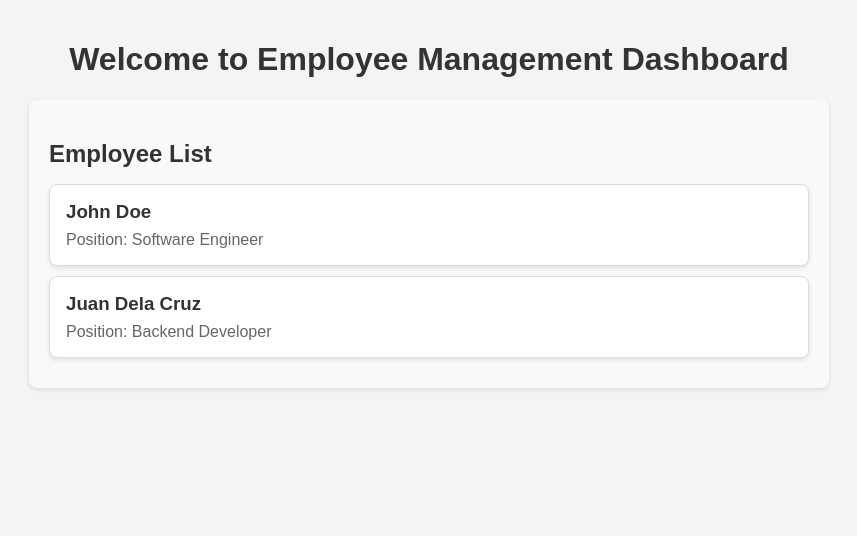
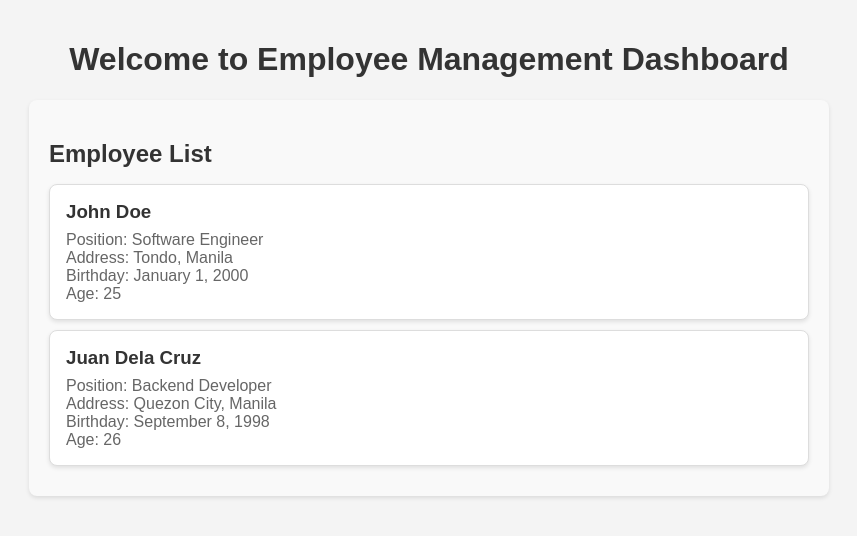
Before and after one commit to CharlotteJoyceDCB/employee-dashboard, a React (Vite) app: page / in a window 1280 px wide. Shown: the top 536 px of the page, without its empty margins (211-1068 px from the left). Built offline with nearby package versions, Linux system fonts and the light colour scheme; the HTML template or start-up script is replaced by a standard one.

Commit message:
Added address, birthday, and age to employee card details.

```diff
--- a/src/App.css
+++ /dev/null
@@ -1,6 +0,0 @@
-#root {
-  max-width: 1280px;
-  margin: 0 auto;
-  padding: 2rem;
-  text-align: center;
-}
--- a/src/App.jsx
+++ b/src/App.jsx
@@ -5,11 +5,17 @@ const App = () => {
   const [employees, setEmployees] = useState([
     { id: 1,
       name: 'John Doe',
-      position: 'Software Engineer'
+      position: 'Software Engineer',
+      address: 'Tondo, Manila',
+      birthday: 'January 1, 2000',
+      age: '25'
     },
     { id: 2,
       name: 'Juan Dela Cruz',
-      position: 'Backend Developer'
+      position: 'Backend Developer',
+      address: 'Quezon City, Manila',
+      birthday: 'September 8, 1998',
+      age: '26'
     },
   ]);
 
--- a/src/components/EmployeeCard.jsx
+++ b/src/components/EmployeeCard.jsx
@@ -5,6 +5,9 @@ const EmployeeCard = ({ employee }) => {
     <div className="employee-card">
       <h3>{employee.name}</h3>
       <p>Position: {employee.position}</p>
+      <p>Address: {employee.address}</p>
+      <p>Birthday: {employee.birthday}</p>
+      <p>Age: {employee.age}</p>
     </div>
   );
 };
--- a/src/index.css
+++ b/src/index.css
@@ -43,6 +43,7 @@ h1 {
 }
 /* EMPLOYEE CARD */
 .employee-card {
+  justify-content: space-between;
   padding: 16px;
   background-color: #ffffff;
   border: 1px solid #ddd;
```
